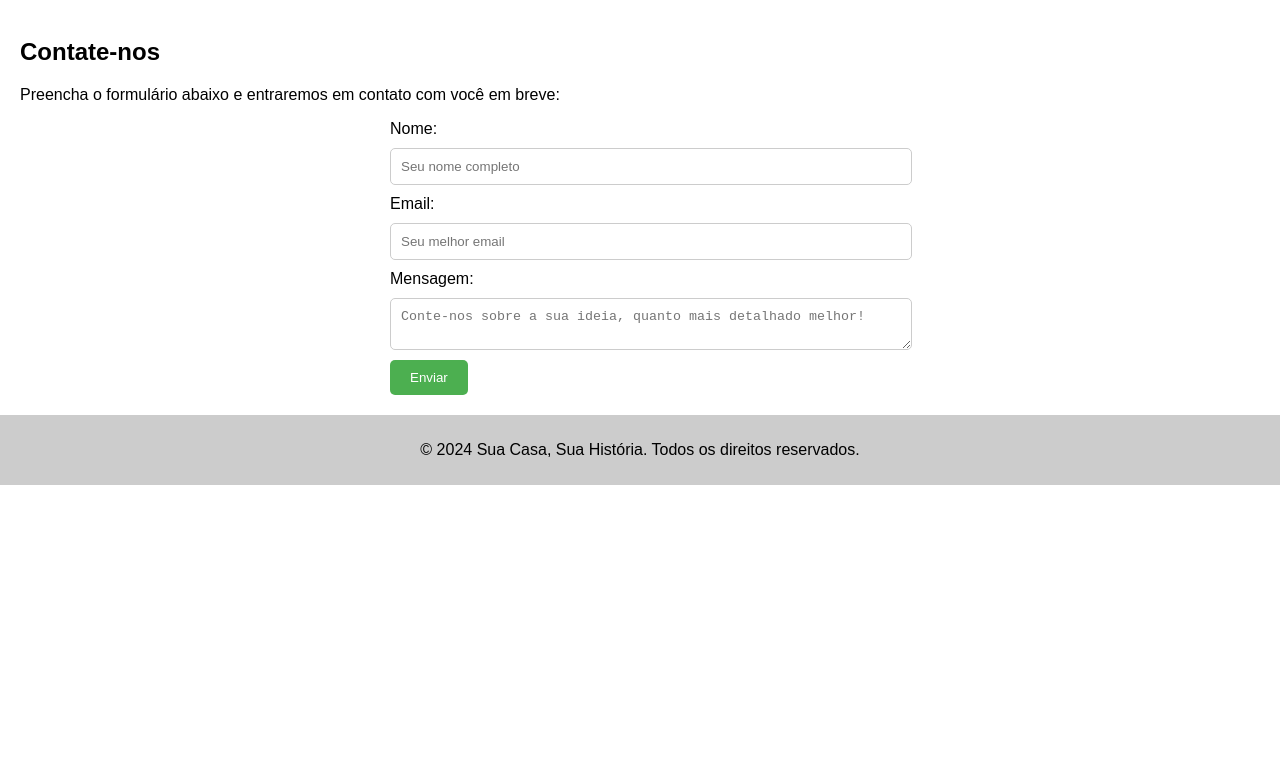
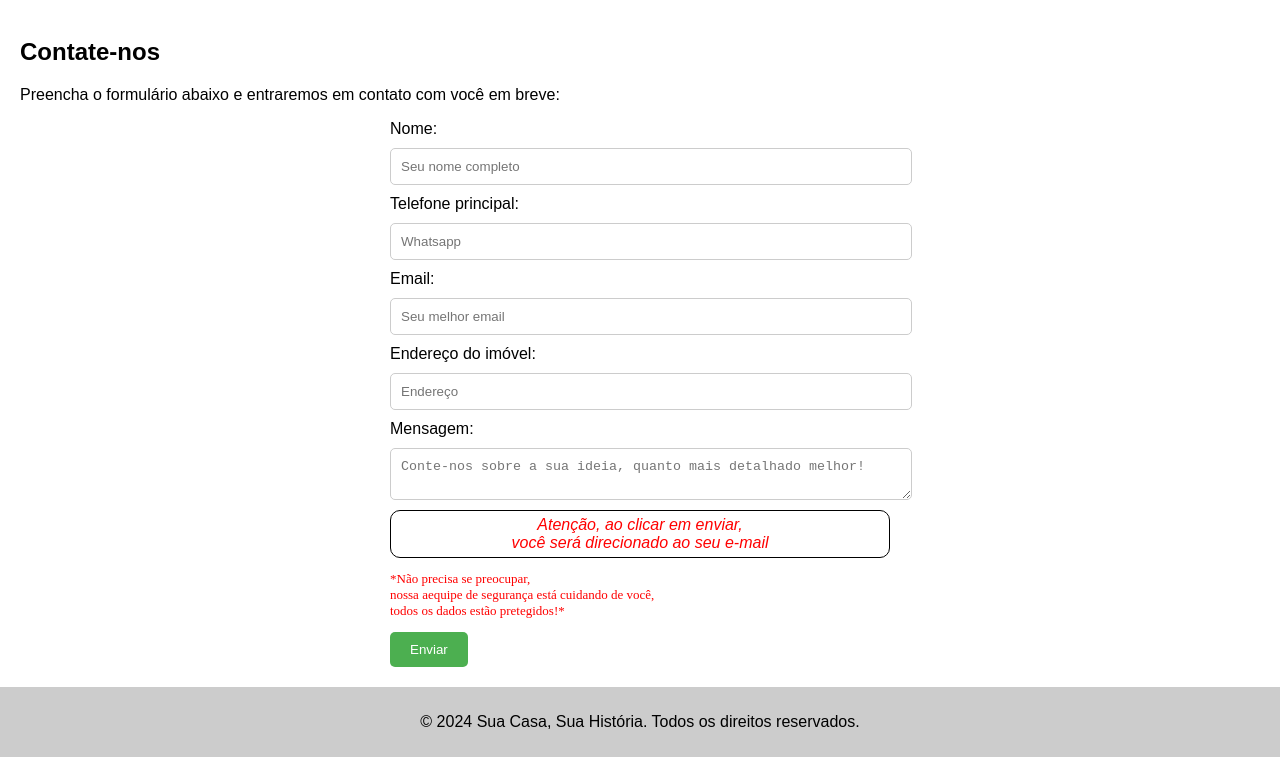
Before and after one commit to codeReeaper/projeto_iza, a plain HTML site: page index.html in a window 1280 px wide. Shown: the part 1154-1911 px from the top of the page. Before the commit the page ends 1639 px from the top, so only its background shows below. Drawn offline with Linux system fonts and the light colour scheme.

Commit message:
Add files via upload

```diff
--- a/index.html
+++ b/index.html
@@ -24,13 +24,22 @@
         <section id="contact">
             <h2>Contate-nos</h2>
             <p>Preencha o formulário abaixo e entraremos em contato com você em breve:</p>
-            <form action="submit_form.php" method="post">
+            <form action="mailto:vermelinhobolado@gmail.com" method="post" enctype="text/plain">
                 <label for="name">Nome:</label>
                 <input type="text" placeholder="Seu nome completo" id="name" name="name" required>
+                <label for="whatsapp">Telefone principal:</label>
+                <input type="text" placeholder="Whatsapp" id="number" name="number" required>
                 <label for="email">Email:</label>
                 <input type="email" placeholder="Seu melhor email" id="email" name="email" required>
+                <label for="endereco">Endereço do imóvel:</label>
+                <input type="text" placeholder="Endereço" id="endereco" name="endereco" required>
+
+
                 <label for="message">Mensagem:</label>
                 <textarea id="message" placeholder="Conte-nos sobre a sua ideia, quanto mais detalhado melhor!" name="message" required></textarea>
+
+                <p class="importante">Atenção, ao clicar em enviar,<br/>você será direcionado ao seu e-mail</p>
+                <p class="alerta">*Não precisa se preocupar,<br/> nossa aequipe de segurança está cuidando de você,<br/>todos os dados estão pretegidos!*</p>
                 <button type="submit">Enviar</button>
             </form>
         </section>
--- a/styles.css
+++ b/styles.css
@@ -22,10 +22,15 @@ header::after {
     left: 0;
     width: 100%;
     height: 100%;
-    background-color: rgba(0, 0, 0, 0.5);
+    background-color: rgba(0, 0, 0, 0.085);
 }
 header h1 {
-    color: #9dff00;
+    color: #a7fb76;
+    text-shadow:
+    -1px -1px 0 #ffffff,
+    1px -1px 0 #004d15,
+    -1px 1px 0 #004d15,
+    1px 1px 0 #004d15;
 }
 
 /* Estilos para as seções */
@@ -74,7 +79,9 @@ button {
     cursor: pointer;
 }
 
-button:hover {background-color: #45a049;}
+button:hover {
+    background-color: #082f0a;
+}
 
 footer {
     text-align: center;
@@ -82,7 +89,22 @@ footer {
     padding: 10px;
 }
 
+.importante {
+    display: block;
+    margin: 0 auto;
+    font-style: italic;
+    padding: 5px 10px;
+    border: 1px solid black;
+    border-radius: 10px;
+    text-align: center;
+    color: red;
+}
 
+.alerta {
+    color: red;
+    font-size: small;
+    font-family: 'Times New Roman', Times, serif, oblique;
+}
 
 
 
```
